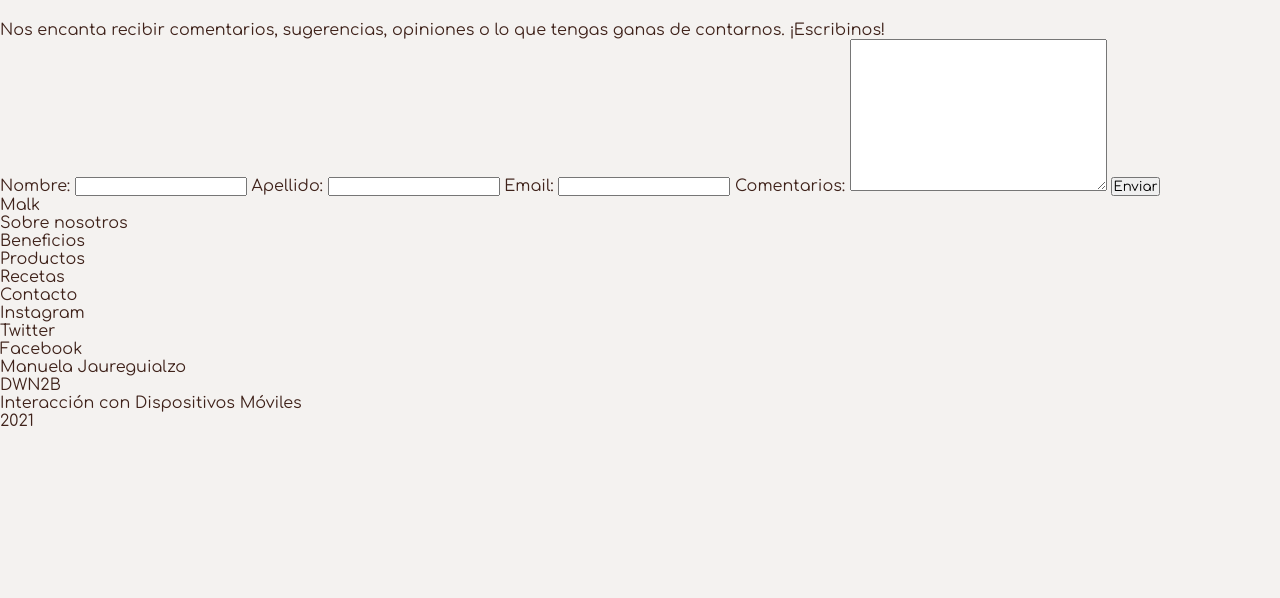
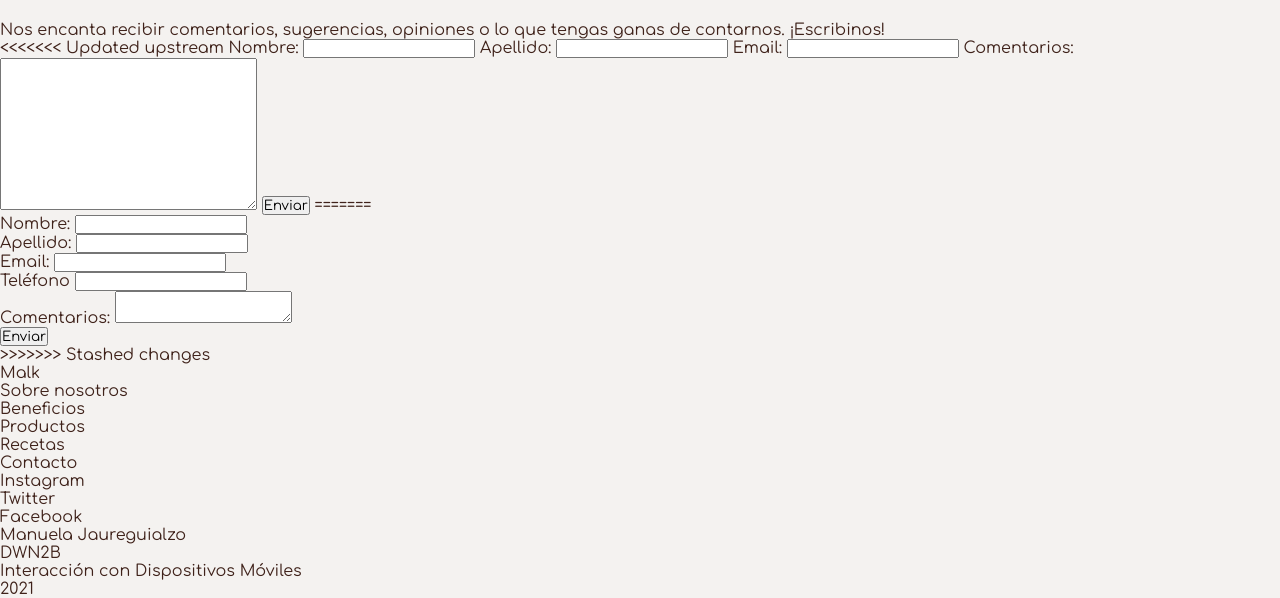
Before and after one commit to manuelajzo/IDM-TP1, a plain HTML site: page index.html in a window 1280 px wide. Shown: the part 2220-2818 px from the top of the page. Before the commit the page ends 2650 px from the top, so only its background shows below. Drawn offline with Linux system fonts and the light colour scheme; a web font is replaced by a local one.

Commit message:
correccion de errores

```diff
--- a/index.html
+++ b/index.html
@@ -158,6 +158,7 @@
             Nos encanta recibir comentarios, sugerencias, opiniones o lo que tengas ganas de contarnos. ¡Escribinos!
         </p>
         <form action="enviar_formulario.php" method="post" enctype="multipart/form-data">
+<<<<<<< Updated upstream
             <label for="nombre">Nombre:</label>
             <input type="text" name="nombre" id="nombre">
             <label for="apellido">Apellido:</label>
@@ -167,6 +168,35 @@
             <label for="comentarios">Comentarios:</label>
             <textarea name="comentarios" id="comentarios" cols="30" rows="10"></textarea>
             <button type="submit">Enviar</button>
+=======
+            <div class="contactocol">
+                <div>
+                    <label for="nombre">Nombre:</label>
+                    <input type="text" name="nombre" id="nombre">
+                </div>
+                <div>
+                    <label for="apellido">Apellido:</label>
+                    <input type="text" name="apellido" id="apellido">
+                </div>
+            </div>
+            <div class="contactocol">
+                <div>
+                    <label for="mail">Email:</label>
+                    <input type="email" id="mail">
+                </div>
+                <div>
+                    <label for="tel">Teléfono</label>
+                    <input type="tel" name="tel" id="tel">
+                </div>
+            </div>
+            <div>
+                <label for="comentarios">Comentarios:</label>
+                <textarea name="comentarios" id="comentarios"></textarea>
+            </div>
+            <div id="formboton">
+                <input type="submit" class="boton" value="Enviar">
+            </div>
+>>>>>>> Stashed changes
         </form>
     </aside>
 
```
